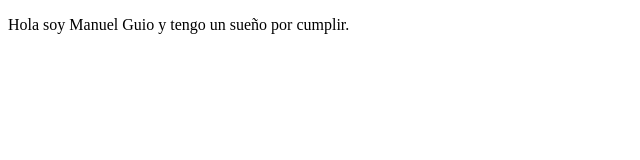
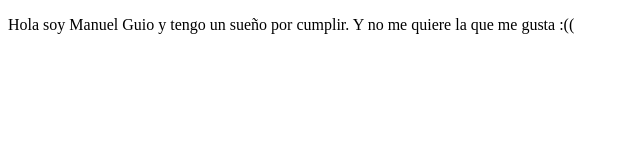
Before and after one commit to manuelguio/proyectoDemo, a plain HTML site: page index.html in a window 1280 px wide. Shown: the whole page, without its empty margins (0-640 px from the left). Drawn offline with Linux system fonts and the light colour scheme.

Commit message:
first commit

```diff
--- a/index.html
+++ b/index.html
@@ -8,7 +8,7 @@
 </head>
 <body>
     <p>
-        Hola soy Manuel Guio y tengo un sueño por cumplir.
+        Hola soy Manuel Guio y tengo un sueño por cumplir. Y no me quiere la que me gusta :((
     </p>
 </body>
 </html>
```
